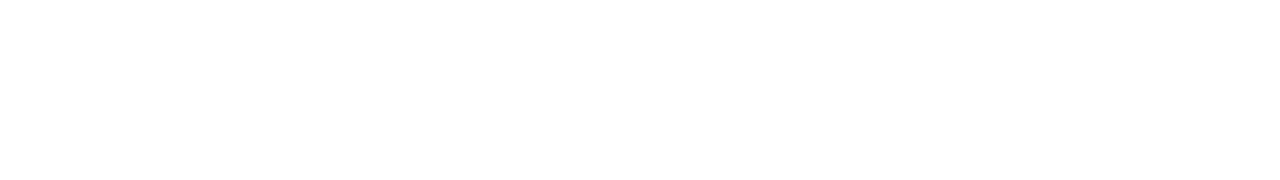
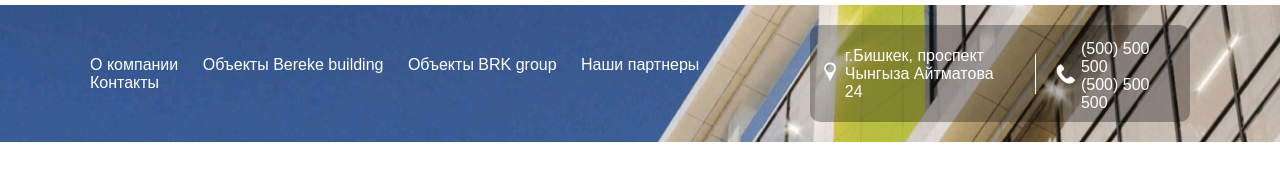
Before and after one commit to uzenbaeva/Front_test, a plain HTML site: page index.html in a window 1280 px wide. Drawn offline with Linux system fonts and the light colour scheme.

Commit message:
finished header

```diff
--- a/index.html
+++ b/index.html
@@ -1,12 +1,46 @@
 <!DOCTYPE html>
-<html lang="en">
+<html lang="ru">
 <head>
     <meta charset="UTF-8">
     <meta name="viewport" content="width=device-width, initial-scale=1.0">
-    <title>front_test</title>
-    <link rel="stylesheet" href="./style.css">
+    <link rel="stylesheet" href="style.css">
+    <title>Business Center "TRIUMPH"</title>
 </head>
 <body>
+    <section class="wrap">
+        <div class="header__content">
+            <div class="container">
+                <div class="header__image">
+                    <header class="header">
+                        <nav class="navbar">
+                        <a href="#">О компании</a>
+                        <a href="#">Объекты Bereke building</a>
+                        <a href="#">Объекты BRK group</a>
+                        <a href="#">Наши партнеры</a>
+                        <a href="#">Контакты</a>
+                        </nav>
 
+                        <div class="contact-info">
+                            <div class="location">
+                                <span class="icon">
+                                    <img src="./images/klipartz.com (1).png" alt="">
+                                </span>
+                                <span>г.Бишкек, проспект <br> Чынгыза Айтматова 24</span>
+                            </div>
+
+                            <div class="divider"></div>
+                            <div class="phone">
+                                <span class="icon">
+                                    <img src="./images/pngegg.png" alt="">
+                                </span>
+                                <span>(500) 500 500 <br> (500) 500 500</span>
+                            </div>
+                        </div>
+                    </header>
+                </div>
+          </div>
+        </div>
+
+    </section>
 </body>
 </html>
--- a/style.css
+++ b/style.css
@@ -0,0 +1,85 @@
+body {
+    margin: 0;
+    height: 0;
+    width: 100%;
+    height: 100%;
+    font-family: Arial, Helvetica, sans-serif;
+}
+
+*{
+    box-sizing: border-box;
+}
+
+.header__content{
+    background-size: cover;
+    color: white;
+    display: flex;
+    justify-content: center;
+    height: 100vh;
+}
+
+.header__image{
+    background: url('./images/image\ 59.png') no-repeat center center;
+    padding: 20px 90px  ;
+}
+
+.container {
+    width: 100%;
+    max-width: 1440px;
+    margin-top: 5px;
+}
+
+
+.header {
+    display: flex;
+    justify-content: space-between;
+    align-items: center;
+    /* padding: 10px 20px; */
+}
+
+.navbar a {
+    color: white;
+    text-decoration: none;
+    margin-right: 20px;
+}
+
+.navbar a.highlight {
+    background-color: #FFD700;
+    padding: 5px 10px;
+    border-radius: 5px;
+    color: black;
+}
+
+.contact-info {
+    background: rgba(0, 0, 0, 0.3);
+    display: flex;
+    align-items: center;
+    padding: 10px;
+    border-radius: 10px;
+}
+
+
+.contact-info img{
+    width: 20px;
+}
+
+.location, .phone {
+    display: flex;
+    align-items: center;
+}
+
+.icon {
+    margin-right: 5px;
+}
+
+.divider {
+    width: 1px;
+    height: 40px;
+    background-color: white;
+    margin: 0 20px;
+}
+
+.phone span {
+    display: block;
+    margin-top: 5px;
+}
```
Also changed, not shown: images/klipartz.com (1).png (added), images/klipartz.com (2).png (added), images/pngegg.png (added).
